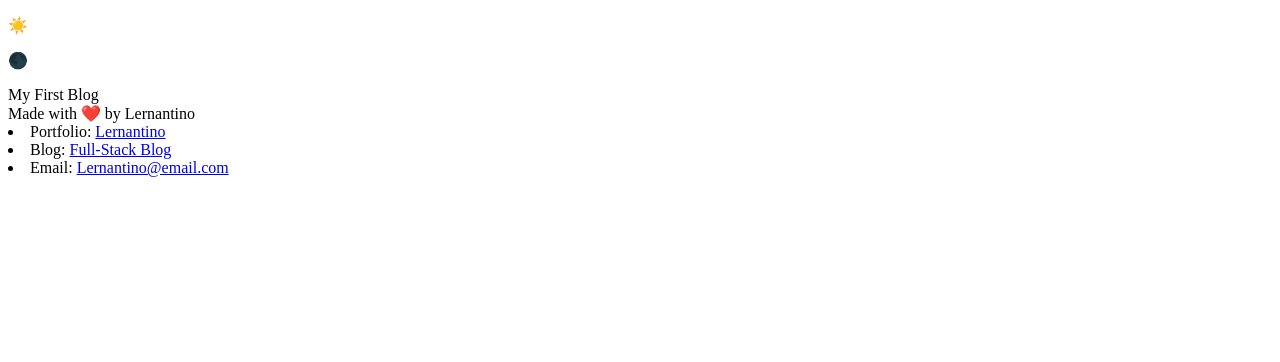
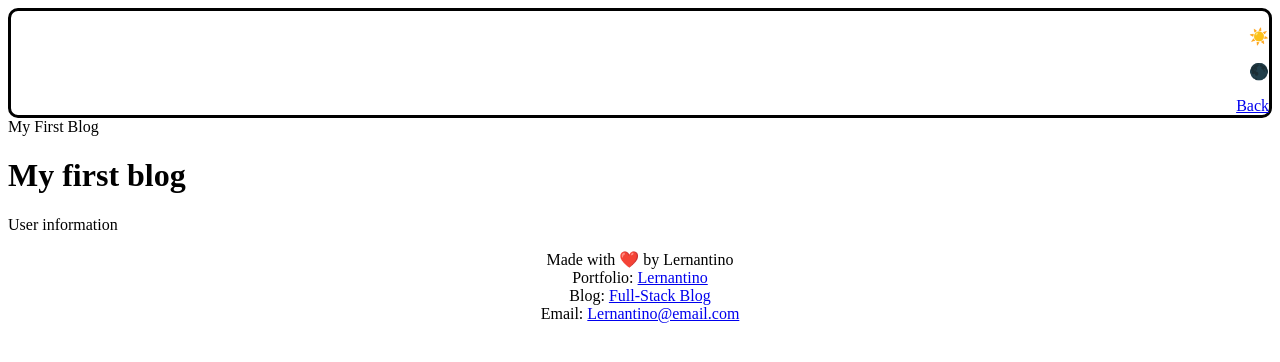
Before and after one commit to yoselynperalta/HW-4, a plain HTML site: page blog.html in a window 1280 px wide. Drawn offline with Linux system fonts and the light colour scheme.

Commit message:
added back button to blog page to lead to from page, started js but failed to understand it

```diff
--- a/assets/css/blog.css
+++ b/assets/css/blog.css
@@ -0,0 +1,14 @@
+nav {
+    text-align: right;
+    border-radius: 10px;
+    border-color: black;
+   border-style: solid;
+}
+body{
+height: 100%;
+}
+
+footer {
+    text-align: center;
+    list-style: none;
+}
--- a/blog.html
+++ b/blog.html
@@ -4,6 +4,7 @@
     <meta charset="UTF-8">
     <meta name="viewport" content="width=device-width, initial-scale=1.0">
     <title>Blog</title>
+    <link rel="stylesheet" href="./assets/css/blog.css">
 </head>
 <body>
     <nav class="sun">
@@ -11,8 +12,15 @@
     <div class="moon">
         <p>🌑</p>
     </div>
+    <a href="./index.html" id="back">Back</a>
     </nav>
     <header>My First Blog</header>
+
+    <div class="blog1">
+    <h1>My first blog</h1>
+    <p>User information</p>
+</div>
+
 
 
     <footer>Made with ❤️ by Lernantino
```
Also changed, not shown: assets/js/blog.js (+17 -0 lines), assets/js/form.js (+11 -0 lines).
